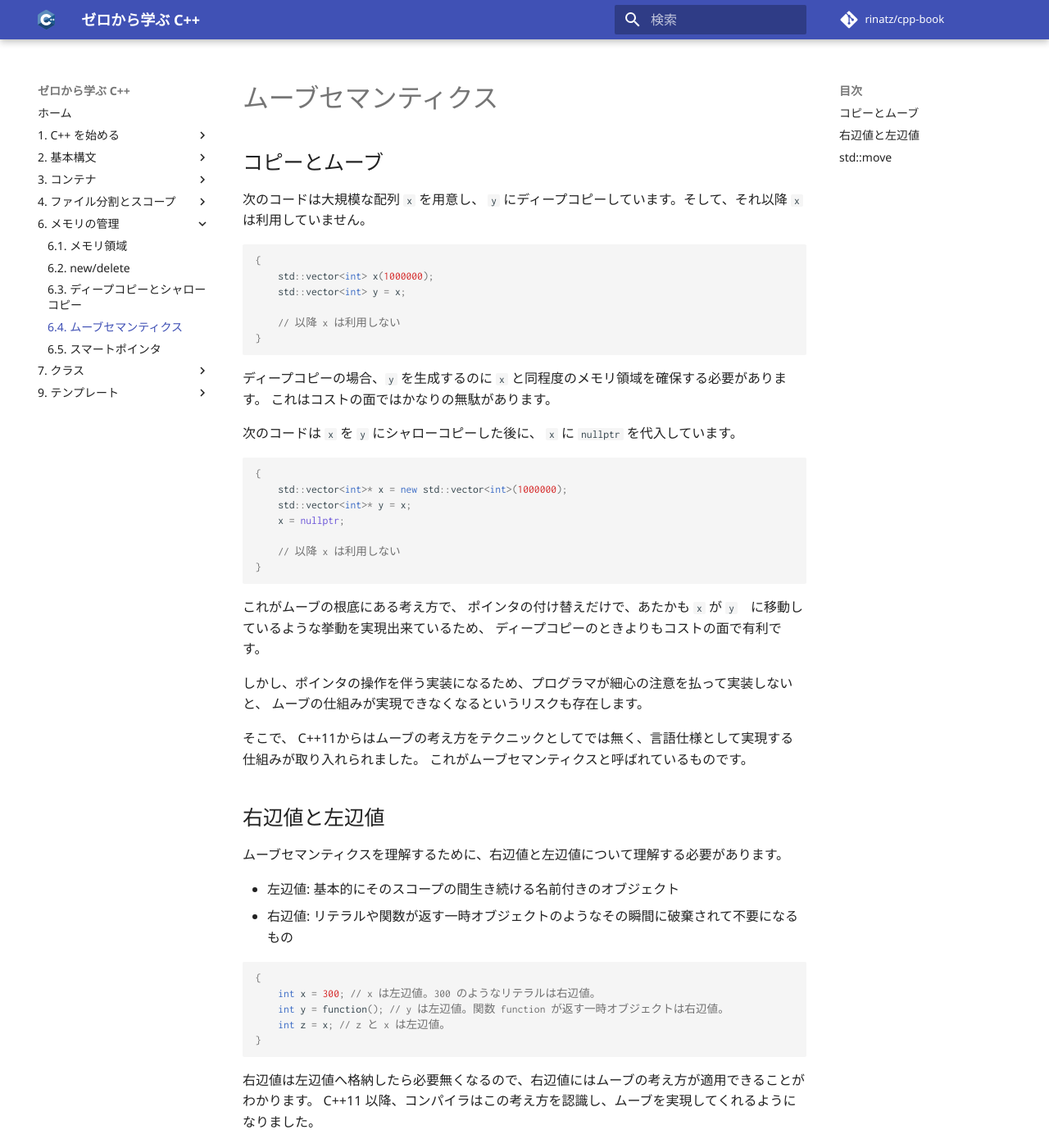
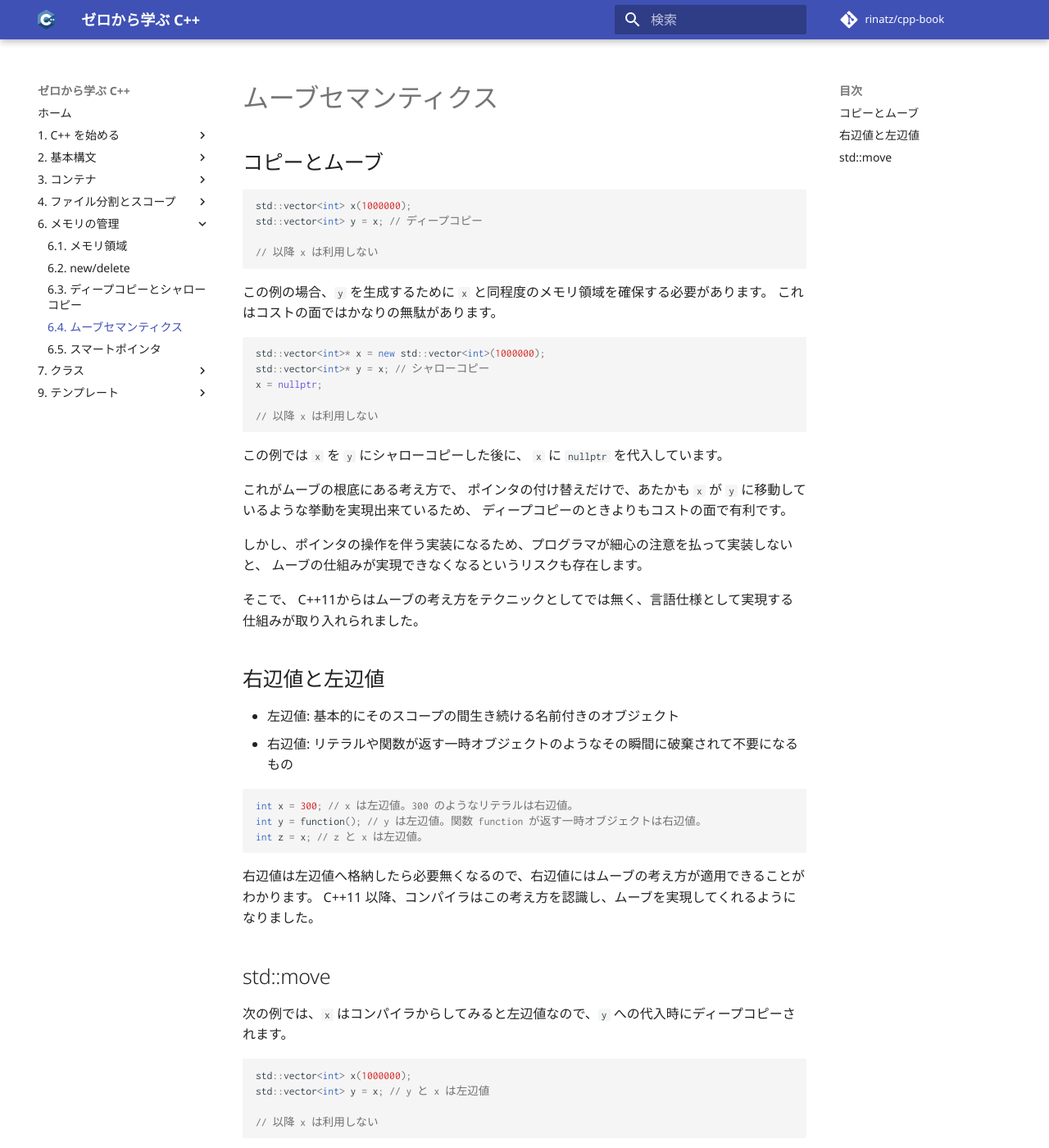
Before and after one commit to rinatz/cpp-book, an MkDocs documentation site: the page built from docs/ch06-04-move-semantics.md, in a window 1280 px wide and 1400 px high. Shown: the whole window at 82% size. Built offline with MkDocs 1.6.1 and Material for MkDocs 9.7.7, drawn with Linux system fonts in a browser that asks for light colours; comment, search, counter and statistics services are not loaded; some of the changed text lies outside the part shown.

Commit message:
Polish move semantics page

````diff
--- a/docs/ch06-04-move-semantics.md
+++ b/docs/ch06-04-move-semantics.md
@@ -2,55 +2,44 @@
 
 ## コピーとムーブ
 
-次のコードは大規模な配列 `x` を用意し、 `y` にディープコピーしています。そして、それ以降 `x` は利用していません。
+```cpp
+std::vector<int> x(1000000);
+std::vector<int> y = x; // ディープコピー
+
+// 以降 x は利用しない
+```
+
+この例の場合、`y` を生成するために `x` と同程度のメモリ領域を確保する必要があります。
+これはコストの面ではかなりの無駄があります。
 
 ```cpp
-{
-    std::vector<int> x(1000000);
-    std::vector<int> y = x;
+std::vector<int>* x = new std::vector<int>(1000000);
+std::vector<int>* y = x; // シャローコピー
+x = nullptr;
 
-    // 以降 x は利用しない
-}
+// 以降 x は利用しない
 ```
 
-ディープコピーの場合、`y` を生成するのに `x` と同程度のメモリ領域を確保する必要があります。
-これはコストの面ではかなりの無駄があります。
-
-次のコードは `x` を `y` にシャローコピーした後に、 `x` に `nullptr` を代入しています。
-
-```cpp
-{
-    std::vector<int>* x = new std::vector<int>(1000000);
-    std::vector<int>* y = x;
-    x = nullptr;
-
-    // 以降 x は利用しない
-}
-```
+この例では `x` を `y` にシャローコピーした後に、 `x` に `nullptr` を代入しています。
 
 これがムーブの根底にある考え方で、
-ポインタの付け替えだけで、あたかも `x` が `y`　に移動しているような挙動を実現出来ているため、
+ポインタの付け替えだけで、あたかも `x` が `y` に移動しているような挙動を実現出来ているため、
 ディープコピーのときよりもコストの面で有利です。
 
 しかし、ポインタの操作を伴う実装になるため、プログラマが細心の注意を払って実装しないと、
 ムーブの仕組みが実現できなくなるというリスクも存在します。
 
 そこで、 C++11からはムーブの考え方をテクニックとしてでは無く、言語仕様として実現する仕組みが取り入れられました。
-これがムーブセマンティクスと呼ばれているものです。
 
 ## 右辺値と左辺値
-
-ムーブセマンティクスを理解するために、右辺値と左辺値について理解する必要があります。
 
 - 左辺値: 基本的にそのスコープの間生き続ける名前付きのオブジェクト
 - 右辺値: リテラルや関数が返す一時オブジェクトのようなその瞬間に破棄されて不要になるもの
 
 ```cpp
-{
-    int x = 300; // x は左辺値。300 のようなリテラルは右辺値。
-    int y = function(); // y は左辺値。関数 function が返す一時オブジェクトは右辺値。
-    int z = x; // z と x は左辺値。
-}
+int x = 300; // x は左辺値。300 のようなリテラルは右辺値。
+int y = function(); // y は左辺値。関数 function が返す一時オブジェクトは右辺値。
+int z = x; // z と x は左辺値。
 ```
 
 右辺値は左辺値へ格納したら必要無くなるので、右辺値にはムーブの考え方が適用できることがわかります。
@@ -58,28 +47,21 @@ C++11 以降、コンパイラはこの考え方を認識し、ムーブを実
 
 ## std::move
 
-次の例では、`x` はコンパイラからしてみると左辺値なので、ムーブセマンティクスが実現できません。
+次の例では、`x` はコンパイラからしてみると左辺値なので、`y` への代入時にディープコピーされます。
 
 ```cpp
-{
-    std::vector<int> x(1000000);
-    std::vector<int> y = x; // y と x は左辺値
+std::vector<int> x(1000000);
+std::vector<int> y = x; // y と x は左辺値
 
-    // 以降 x は利用しない
-}
+// 以降 x は利用しない
 ```
 
 そこで、左辺値を右辺値にキャストする `std::move` を使います。
-`x` を右辺値にキャストすることで、ムーブセマンティクスが適用できるようにコンパイラに促しています。
+`x` を右辺値にキャストすることで、ディープコピーではなくムーブができるようになります。
 
 ```cpp
-{
-    std::vector<int> x(1000000);
-    std::vector<int> y = std::move(x); // std::move で x を右辺値にキャスト
+std::vector<int> x(1000000);
+std::vector<int> y = std::move(x); // std::move で x を右辺値にキャスト
 
-    // 以降、xは利用しない
-}
+// 以降、xは利用しない
 ```
-
-<!-- MEMO: 右辺値参照/ユニヴァーサル参照には触れない -->
-<!-- MEMO: またムーブセマンティクスでは所有権の移動も実現しています。 -->
````
